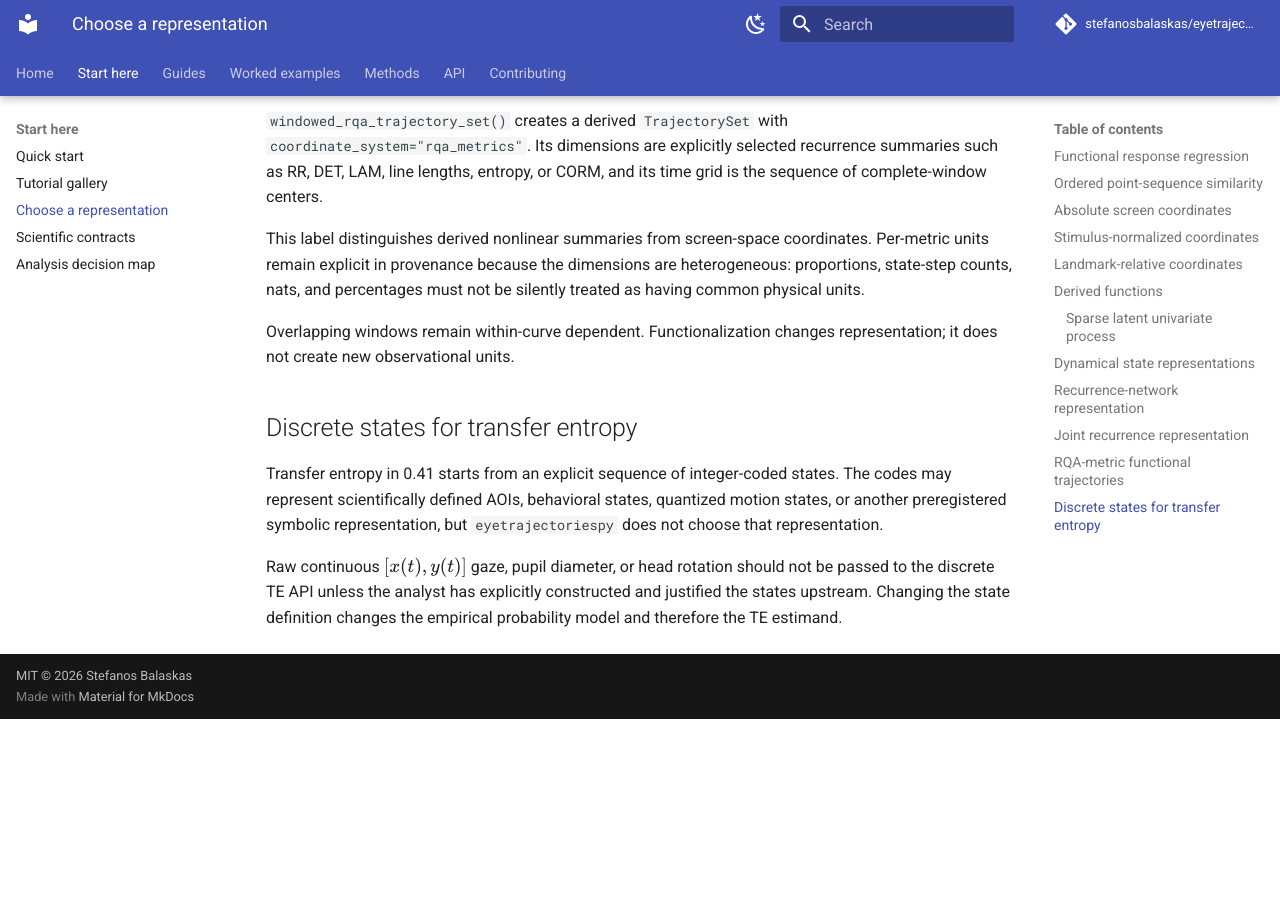
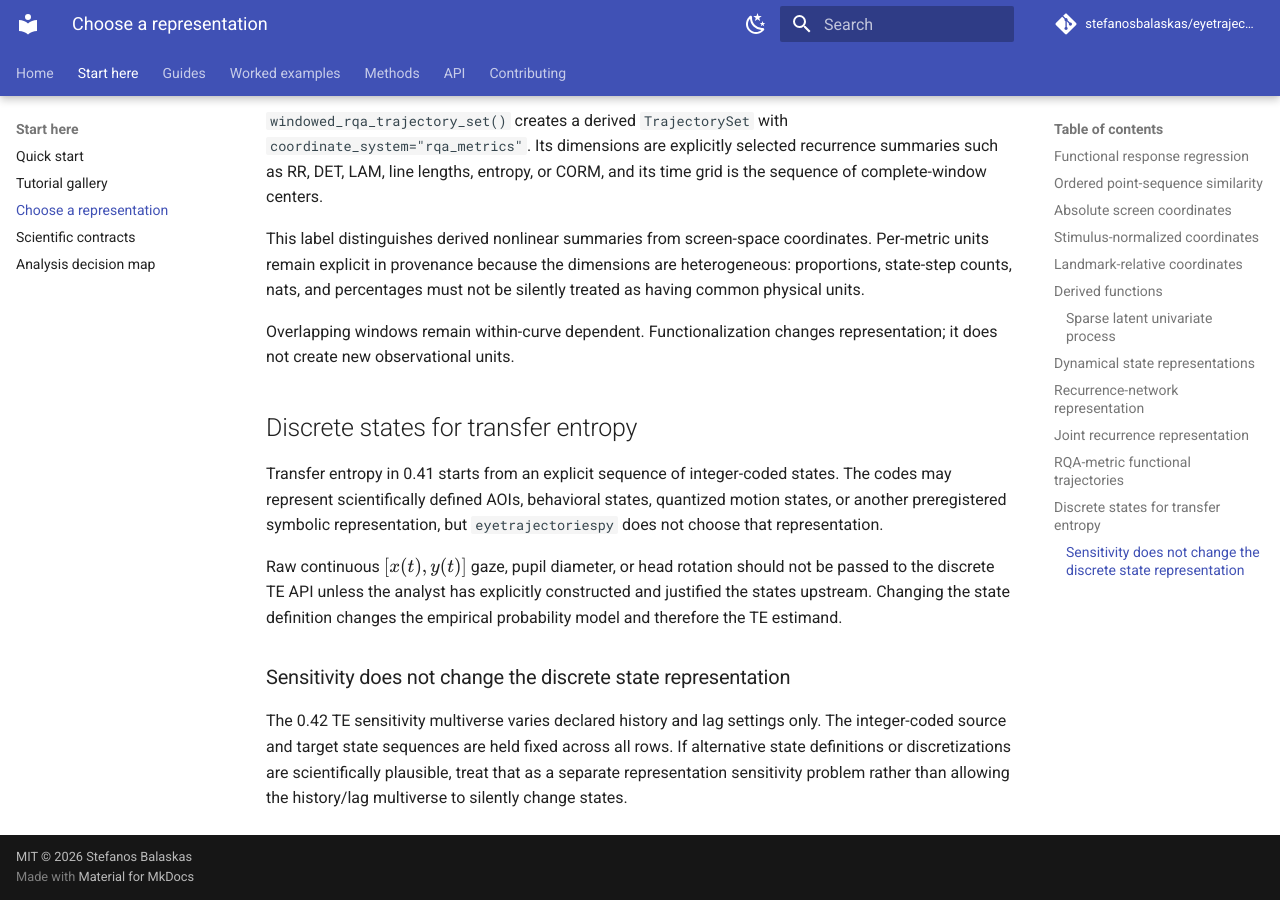
Before and after one commit to stefanosbalaskas/eyetrajectoriespy, an MkDocs documentation site: the page built from docs/concepts/representations.md, in a window 1280 px wide and 900 px high, scrolled down 3402 px. Built offline with MkDocs 1.6.1 and Material for MkDocs 9.7.7, drawn with Linux system fonts in a browser that asks for light colours; comment, search, counter and statistics services are not loaded; before the commit the page ends 4121 px from its top, so only the background shows below that.

Commit message:
Clarify representation invariance in TE sensitivity

```diff
--- a/docs/concepts/representations.md
+++ b/docs/concepts/representations.md
@@ -117,3 +117,11 @@ Raw continuous \([x(t),y(t)]\) gaze, pupil diameter, or head rotation should
 not be passed to the discrete TE API unless the analyst has explicitly
 constructed and justified the states upstream. Changing the state definition
 changes the empirical probability model and therefore the TE estimand.
+
+### Sensitivity does not change the discrete state representation
+
+The 0.42 TE sensitivity multiverse varies declared history and lag settings
+only. The integer-coded source and target state sequences are held fixed across
+all rows. If alternative state definitions or discretizations are scientifically
+plausible, treat that as a separate representation sensitivity problem rather
+than allowing the history/lag multiverse to silently change states.
```
